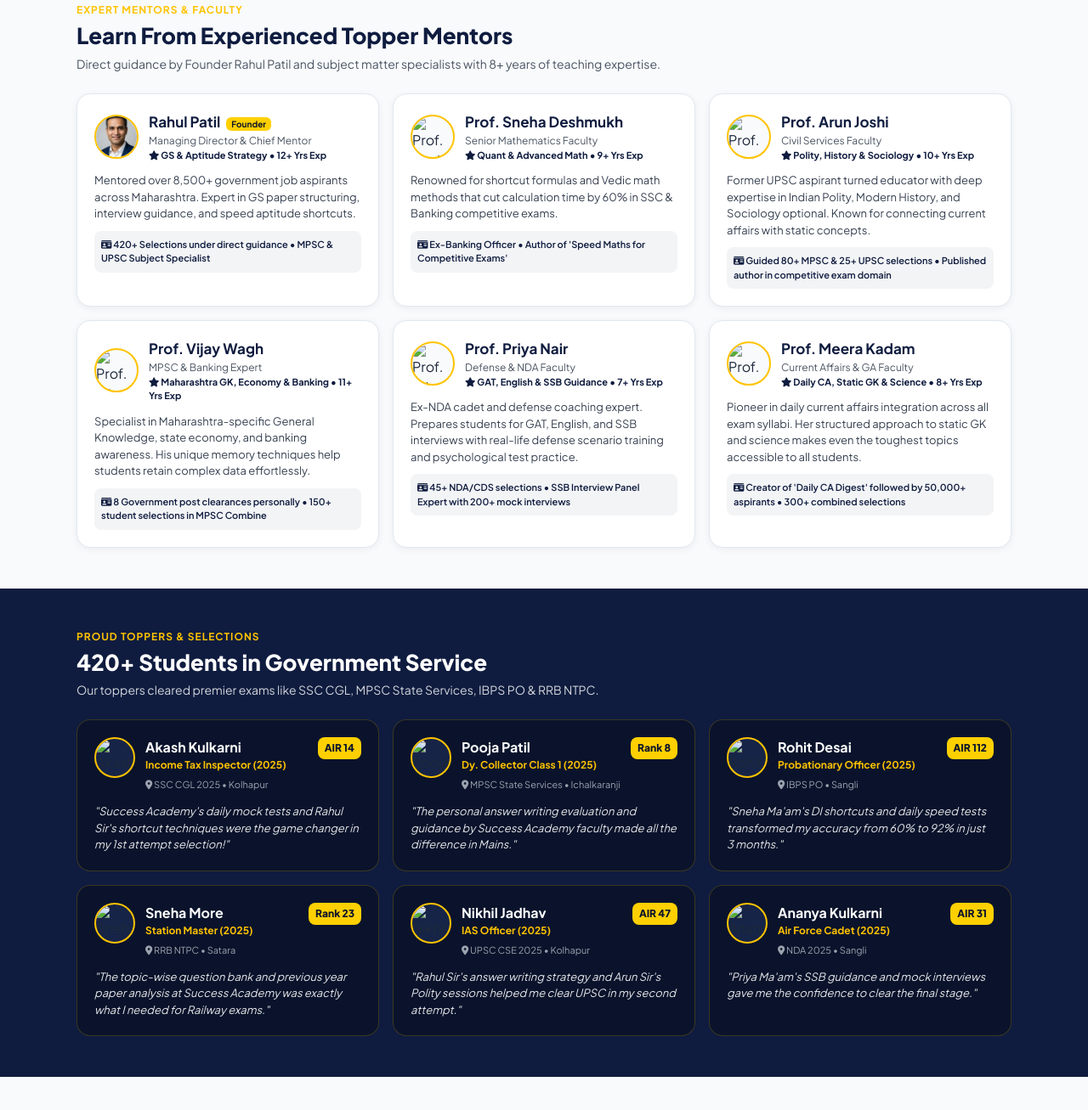
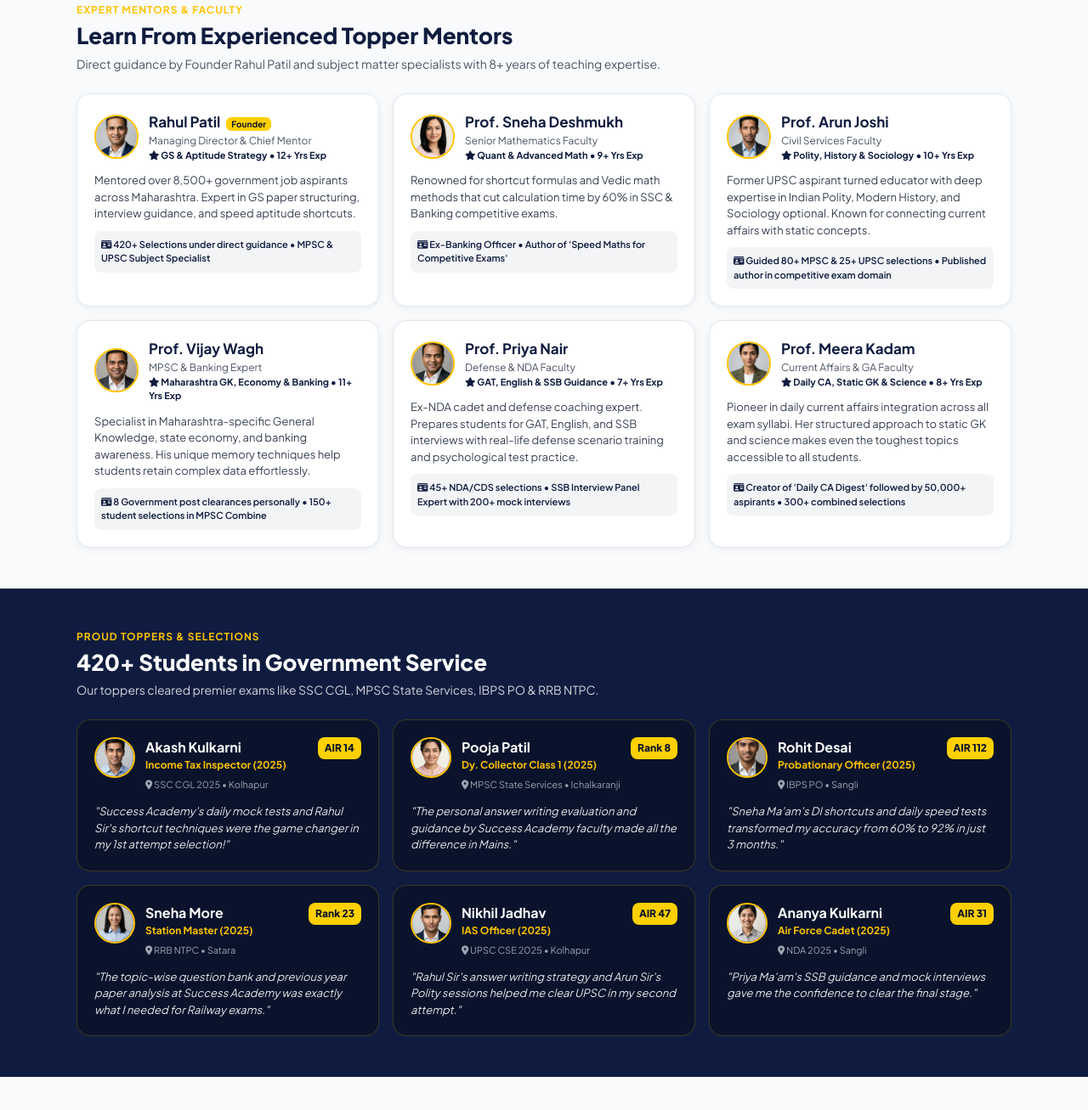
Before and after one commit to bkandekar/Success-Academy, a plain HTML site: page index.html in a window 1280 px wide. Shown: the part 3591-4898 px from the top of the page at 85% size. Drawn offline with Linux system fonts and the light colour scheme.

Commit message:
Update image paths for faculty and topper cards

```diff
--- a/index.html
+++ b/index.html
@@ -391,7 +391,7 @@
                     <div class="faculty-card">
                         <div class="faculty-header">
                             <img
-                                src="faculty-sneha-deshmukh.webp"
+                                src="images/faculty-sneha-deshmukh.webp"
                                 alt="Prof. Sneha Deshmukh, Senior Mathematics Faculty at Success Academy"
                                 class="faculty-photo"
                                 data-placeholder-id="faculty-sneha-deshmukh"
@@ -409,7 +409,7 @@
                     <div class="faculty-card">
                         <div class="faculty-header">
                             <img
-                                src="faculty-arun-joshi.webp"
+                                src="images/faculty-arun-joshi.webp"
                                 alt="Prof. Arun Joshi, UPSC & MPSC Civil Services Faculty at Success Academy"
                                 class="faculty-photo"
                                 data-placeholder-id="faculty-arun-joshi"
@@ -427,7 +427,7 @@
                     <div class="faculty-card">
                         <div class="faculty-header">
                             <img
-                                src="faculty-vijay-wagh.webp"
+                                src="images/faculty-vijay-wagh.webp"
                                 alt="Prof. Vijay Wagh, MPSC & Banking Expert Faculty at Success Academy"
                                 class="faculty-photo"
                                 data-placeholder-id="faculty-vijay-wagh"
@@ -445,7 +445,7 @@
                     <div class="faculty-card">
                         <div class="faculty-header">
                             <img
-                                src="faculty-priyadarshan-nair.webp"
+                                src="images/faculty-priyadarshan-nair.webp"
                                 alt="Prof. Priya Nair, Defense & NDA Coaching Faculty at Success Academy"
                                 class="faculty-photo"
                                 data-placeholder-id="faculty-priyadarshan-nair"
@@ -463,7 +463,7 @@
                     <div class="faculty-card">
                         <div class="faculty-header">
                             <img
-                                src="faculty-meera-kadam.webp"
+                                src="images/faculty-meera-kadam.webp"
                                 alt="Prof. Meera Kadam, Current Affairs & General Awareness Faculty at Success Academy"
                                 class="faculty-photo"
                                 data-placeholder-id="faculty-meera-kadam"
@@ -492,7 +492,7 @@
                     <div class="topper-card">
                         <div class="topper-header">
                             <img
-                                src="topper-akash-kulkarni.webp"
+                                src="images/topper-akash-kulkarni.webp"
                                 alt="Akash Kulkarni, SSC CGL 2025 topper, selected as Income Tax Inspector"
                                 class="topper-photo"
                                 data-placeholder-id="topper-akash-kulkarni"
@@ -510,7 +510,7 @@
                     <div class="topper-card">
                         <div class="topper-header">
                             <img
-                                src="topper-pooja-patil.webp"
+                                src="images/topper-pooja-patil.webp"
                                 alt="Pooja Patil, MPSC State Services topper, selected as Deputy Collector"
                                 class="topper-photo"
                                 data-placeholder-id="topper-pooja-patil"
@@ -528,7 +528,7 @@
                     <div class="topper-card">
                         <div class="topper-header">
                             <img
-                                src="topper-rohit-desai.webp"
+                                src="images/topper-rohit-desai.webp"
                                 alt="Rohit Desai, IBPS PO selected candidate from Success Academy Kolhapur"
                                 class="topper-photo"
                                 data-placeholder-id="topper-rohit-desai"
@@ -546,7 +546,7 @@
                     <div class="topper-card">
                         <div class="topper-header">
                             <img
-                                src="topper-sneha-more.webp"
+                                src="images/topper-sneha-more.webp"
                                 alt="Sneha More, RRB NTPC selected as Station Master from Success Academy Kolhapur"
                                 class="topper-photo"
                                 data-placeholder-id="topper-sneha-more"
@@ -565,7 +565,7 @@
                     <div class="topper-card">
                         <div class="topper-header">
                             <img
-                                src="topper-nikhil-jadhav.webp"
+                                src="images/topper-nikhil-jadhav.webp"
                                 alt="Nikhil Jadhav, UPSC CSE 2025 selected as IAS Officer from Success Academy Kolhapur"
                                 class="topper-photo"
                                 data-placeholder-id="topper-nikhil-jadhav"
@@ -584,7 +584,7 @@
                     <div class="topper-card">
                         <div class="topper-header">
                             <img
-                                src="topper-ananya-kulkarni.webp"
+                                src="images/topper-ananya-kulkarni.webp"
                                 alt="Ananya Kulkarni, NDA 2025 selected as Air Force Cadet from Success Academy Kolhapur"
                                 class="topper-photo"
                                 data-placeholder-id="topper-ananya-kulkarni"
```
